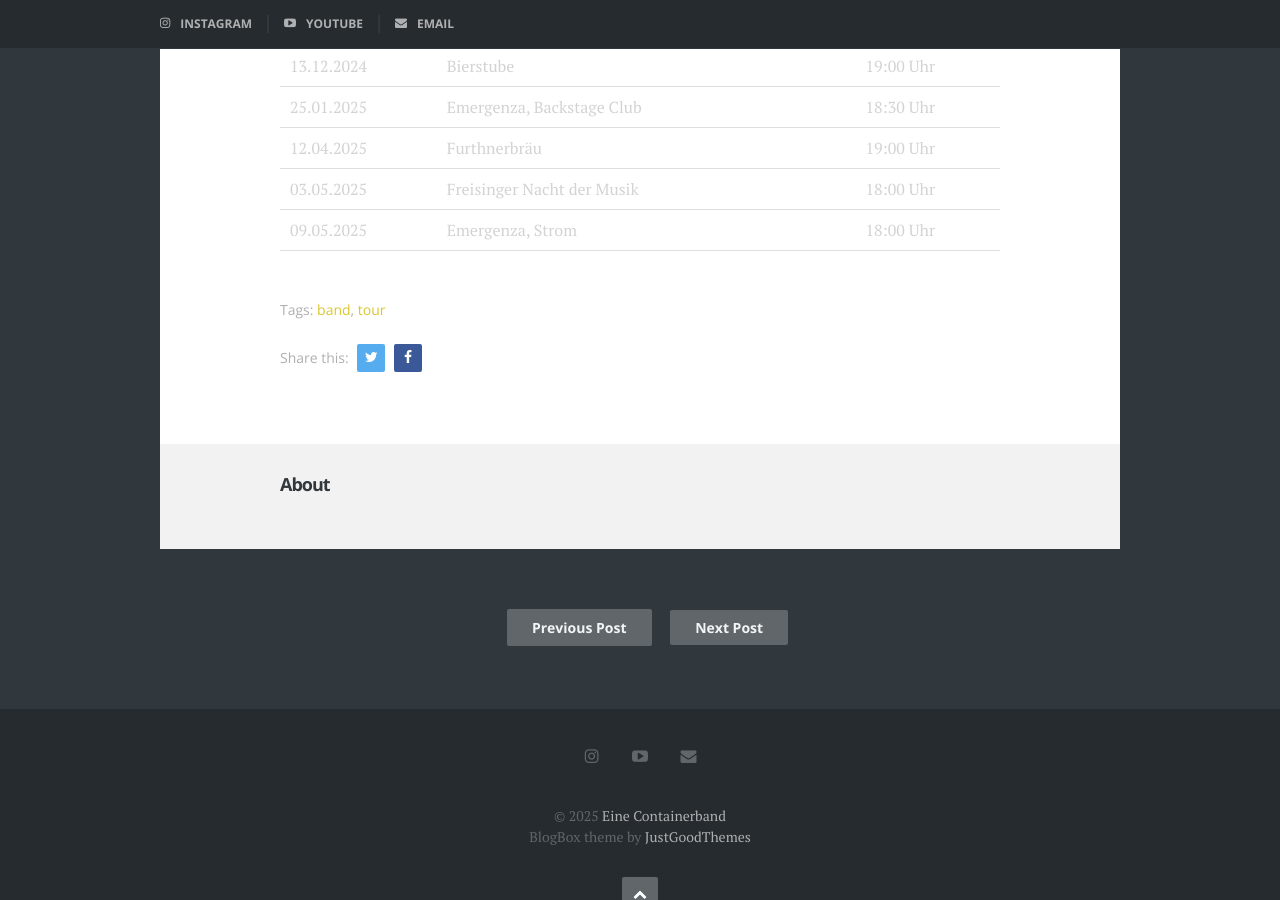
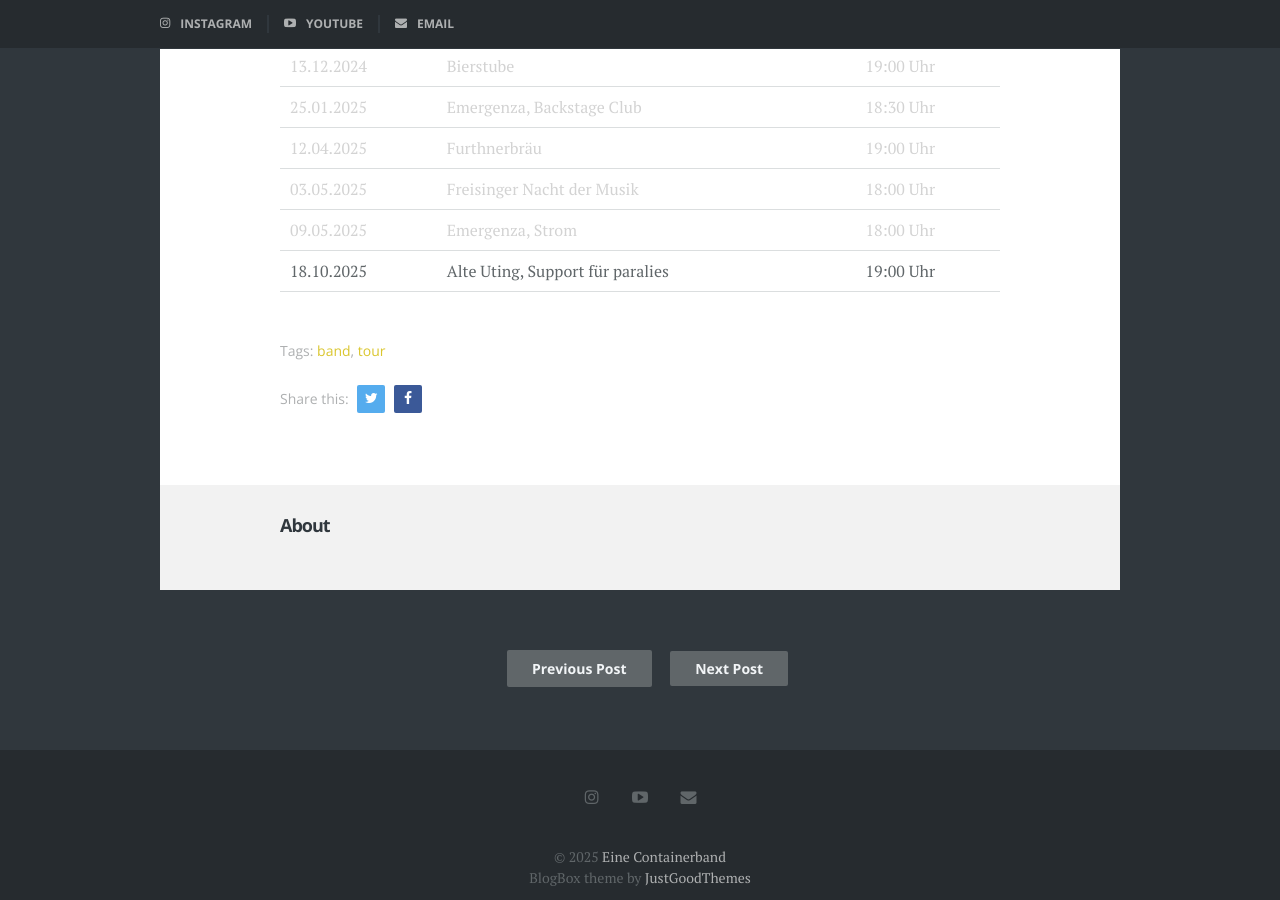
Before and after one commit to Odmar/Containerband.github.io, a Jekyll site: the page built from _posts/2020-01-23-tour.md, in a window 1280 px wide and 900 px high, scrolled down 1133 px. Built offline with Jekyll 4.4.1, drawn with Linux system fonts in a browser that asks for light colours; some web fonts are replaced.

Commit message:
update Uting gig

```diff
--- a/_config.yml
+++ b/_config.yml
@@ -16,7 +16,7 @@
 
 # A description of your site for social meta tag, search engines, and feed.xml
 description: |
-  Punk Band Based in Munich
+  Punk Band from Munich
 
 # The base hostname & protocol of your site for where absolute urls are needed
 url: https://Containerband.de
--- a/_posts/2020-01-23-tour.md
+++ b/_posts/2020-01-23-tour.md
@@ -61,5 +61,10 @@ tags: [band, tour]
             <td>Emergenza, Strom</td>
             <td>18:00 Uhr</td>
         </tr>
+        <tr>
+            <td>18.10.2025</td>
+            <td>Alte Uting, Support für paralies</td>
+            <td>19:00 Uhr</td>
+        </tr>
     </tbody>
 </table>
```
Also changed, not shown: 8 other files.
